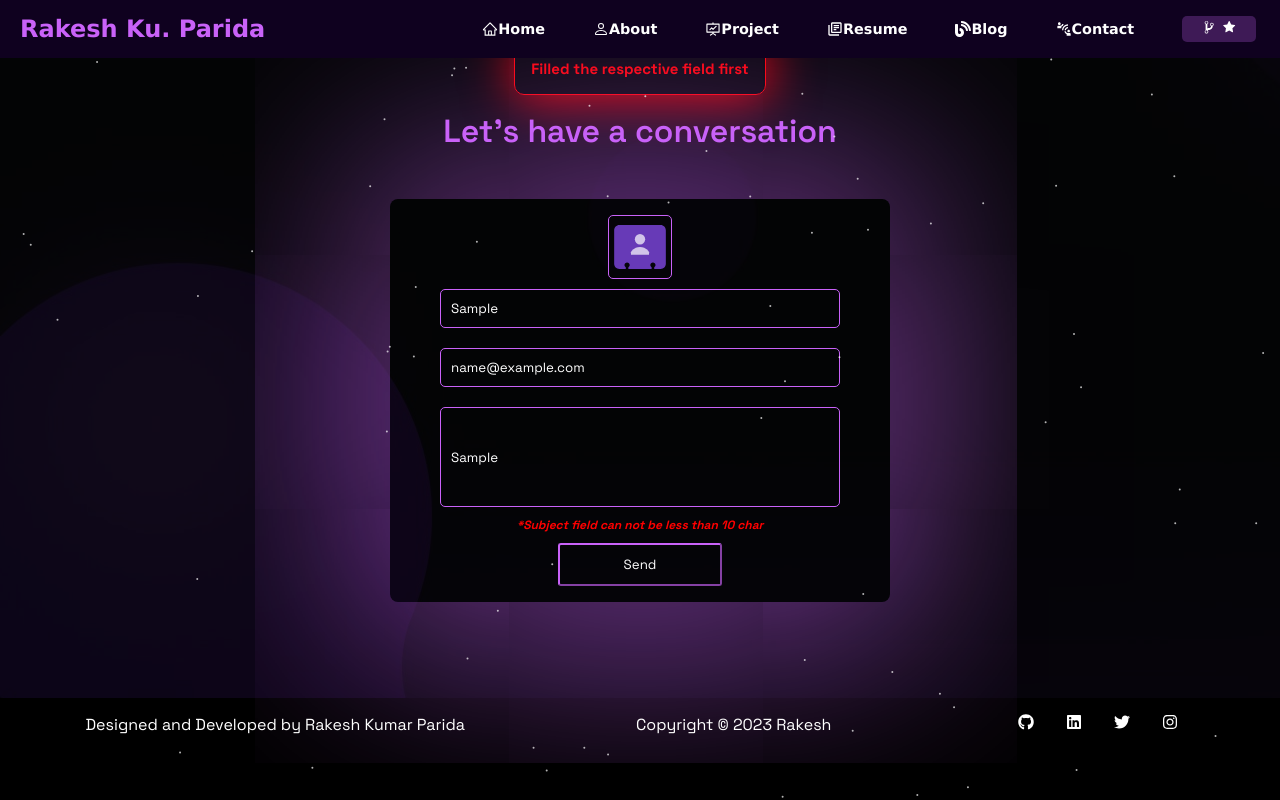
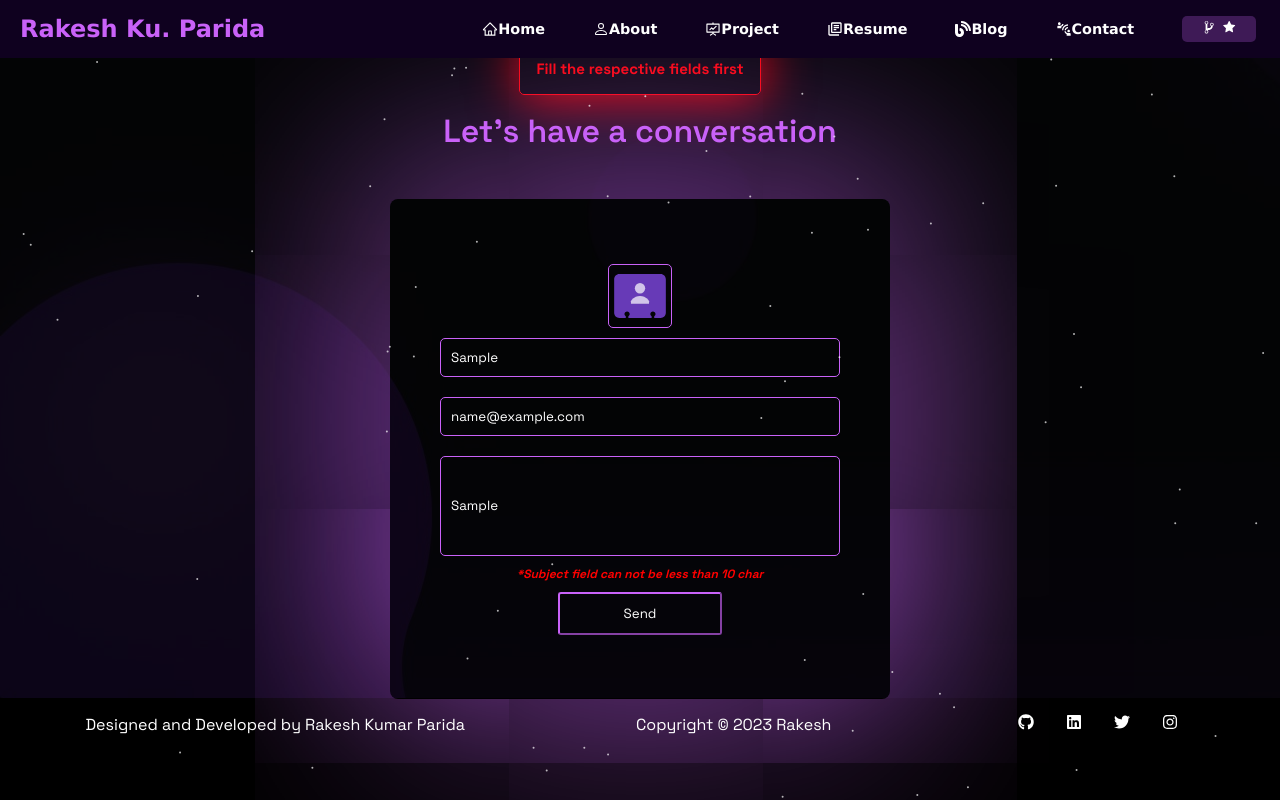
Before and after one commit to Rakesh-99/Portfolio, a React (Create React App) app: page /contact in a window 1280 px wide. Both pictures are taken after typing "Sample", "name@example.com", "Sample" into the empty fields and a click on the button "Send". Built offline with nearby package versions, Linux system fonts and the light colour scheme.

Commit message:
Changes in UI

```diff
--- a/src/Components/Contact/Contact.css
+++ b/src/Components/Contact/Contact.css
@@ -39,6 +39,7 @@
   box-shadow: 1px 1px 20rem 1px rgb(201, 98, 248);
   border-radius: 0.5rem;
   margin-top: 3rem;
+  height: 500px;
 }
 .inputContainer form input {
   width: 400px;
@@ -84,7 +85,7 @@
   font-weight: 900;
   font-size: 15px;
   box-shadow: 1px 1px 50px 1px greenyellow;
-  border-radius: 10px;
+  border-radius: 5px;
   transition: 1s;
 }
 .contact-info .toastMsgContainerError {
@@ -94,7 +95,7 @@
   font-weight: 900;
   font-size: 15px;
   box-shadow: 1px 1px 50px 1px red;
-  border-radius: 10px;
+  border-radius: 5px;
   transition: 1s;
 }
 .contact-info .contactIcon {
@@ -144,6 +145,9 @@
   .contact-info .contactIcon {
     font-size: 2.5rem;
   }
+  .contact-info .toastMsgContainer {
+    font-size: 12px;
+  }
 }
 @media screen and (max-width: 367px) {
   .inputContainer form {
--- a/src/Components/Contact/Contact.js
+++ b/src/Components/Contact/Contact.js
@@ -86,7 +86,7 @@ const Contact = () => {
                 <div className="contact-info">
                     {
 
-                        (Object.keys(error).length === 0 && isSubmit === true) ? <div className='toastNotifier'><span className='toastMsgContainer'>Message has been sent Successfully</span></div> : (Object.keys(error).length !== 0 && isSubmit === true) ? <div className='toastNotifier'><span className='toastMsgContainerError'>Filled the respective field first</span></div> : <></>
+                        (Object.keys(error).length === 0 && isSubmit === true) ? <div className='toastNotifier'><span className='toastMsgContainer'>Thanks for reaching me out, I'll get back to you soon.</span></div> : (Object.keys(error).length !== 0 && isSubmit === true) ? <div className='toastNotifier'><span className='toastMsgContainerError'>Fill the respective fields first</span></div> : <></>
 
                     }
 
```
